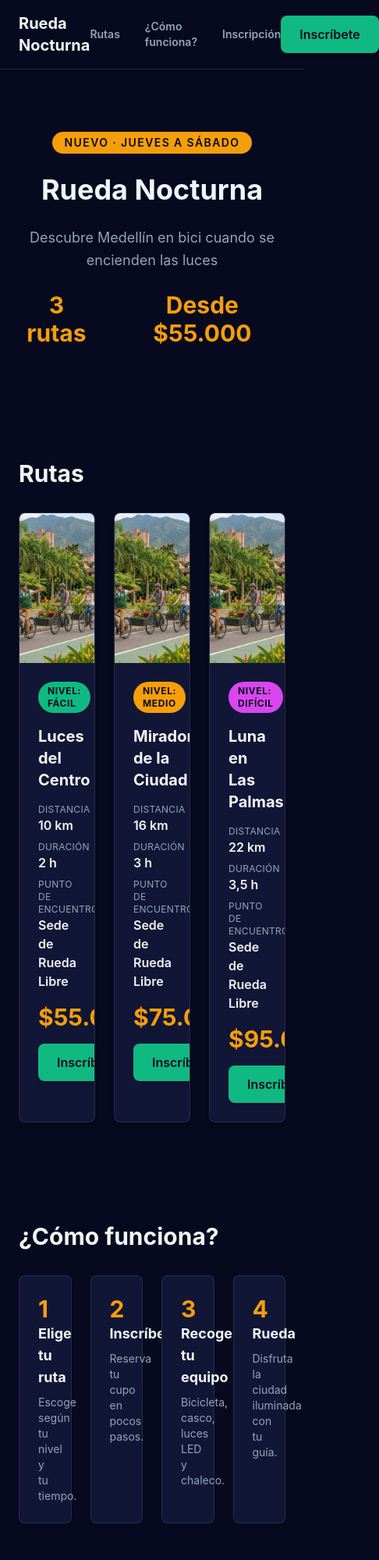
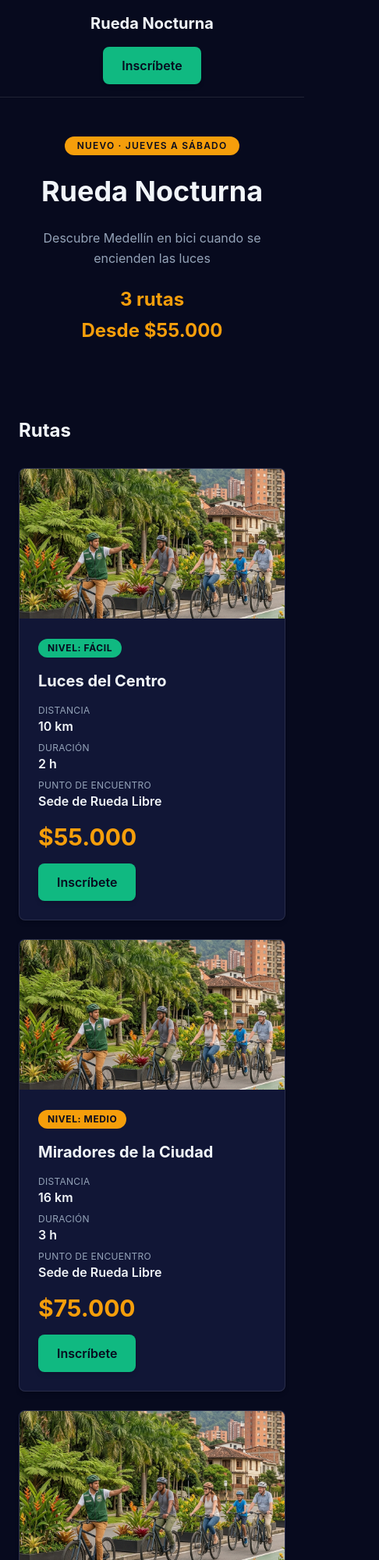
Before and after one commit to nicolas-10-23/Ruta_Basica, a website: page rueda-libre/nocturna/index.html in a window 390 px wide. Shown: the top 2000 px of the page at 78% size, 486 px wide, since content can reach past the window. Drawn offline with Linux system fonts and the light colour scheme.

Commit message:
feat: landing responsive mobile-first con prefijos sm md lg

```diff
--- a/rueda-libre/nocturna/index.html
+++ b/rueda-libre/nocturna/index.html
@@ -9,11 +9,11 @@
 </head>
 <body class="scroll-smooth bg-midnight text-niebla">
 
-    <!-- ENCABEZADO -->
+    <!-- ENCABEZADO: apilado en móvil, fila desde md -->
     <header class="border-b border-white/10">
-        <div class="mx-auto flex max-w-6xl items-center justify-between px-6 py-4">
+        <div class="mx-auto flex max-w-6xl flex-col items-center gap-4 px-6 py-4 md:flex-row md:justify-between">
             <a href="#inicio" class="text-xl font-bold text-niebla focus:outline-none focus:ring-4 focus:ring-farola">Rueda Nocturna</a>
-            <nav aria-label="Principal">
+            <nav aria-label="Principal" class="hidden md:block">
                 <ul class="flex items-center gap-8 text-sm font-semibold">
                     <li><a href="#rutas" class="text-asfalto hover:text-niebla focus:outline-none focus:ring-4 focus:ring-farola">Rutas</a></li>
                     <li><a href="#como-funciona" class="text-asfalto hover:text-niebla focus:outline-none focus:ring-4 focus:ring-farola">¿Cómo funciona?</a></li>
@@ -27,24 +27,24 @@
     <main>
 
         <!-- SECCIÓN PRINCIPAL -->
-        <section id="inicio" class="py-20">
+        <section id="inicio" class="py-12 md:py-20">
             <div class="mx-auto max-w-6xl space-y-6 px-6 text-center">
-                <p class="inline-block rounded-full bg-farola px-4 py-1 text-sm font-semibold uppercase tracking-widest text-midnight">Nuevo · Jueves a sábado</p>
-                <h1 class="text-4xl font-bold leading-tight md:text-6xl">Rueda Nocturna</h1>
-                <p class="mx-auto max-w-2xl text-lg leading-relaxed text-asfalto">Descubre Medellín en bici cuando se encienden las luces</p>
-                <ul class="flex justify-center gap-8">
-                    <li class="text-3xl font-bold text-farola">3 rutas</li>
-                    <li class="text-3xl font-bold text-farola">Desde $55.000</li>
+                <p class="inline-block rounded-full bg-farola px-4 py-1 text-xs font-semibold uppercase tracking-widest text-midnight sm:text-sm">Nuevo · Jueves a sábado</p>
+                <h1 class="text-4xl font-bold leading-tight md:text-5xl lg:text-6xl">Rueda Nocturna</h1>
+                <p class="mx-auto max-w-2xl text-base leading-relaxed text-asfalto sm:text-lg">Descubre Medellín en bici cuando se encienden las luces</p>
+                <ul class="flex flex-col items-center gap-2 sm:flex-row sm:justify-center sm:gap-8">
+                    <li class="text-2xl font-bold text-farola sm:text-3xl">3 rutas</li>
+                    <li class="text-2xl font-bold text-farola sm:text-3xl">Desde $55.000</li>
                 </ul>
             </div>
         </section>
 
-        <!-- RUTAS -->
-        <section id="rutas" class="py-16">
+        <!-- RUTAS: 1, 2 y 3 columnas -->
+        <section id="rutas" class="py-12 md:py-16">
             <div class="mx-auto max-w-6xl space-y-8 px-6">
-                <h2 class="text-3xl font-bold">Rutas</h2>
+                <h2 class="text-2xl font-bold md:text-3xl">Rutas</h2>
 
-                <div class="grid grid-cols-3 gap-6">
+                <div class="grid grid-cols-1 gap-6 sm:grid-cols-2 lg:grid-cols-3">
 
                     <article class="overflow-hidden rounded-lg border border-white/10 bg-aburra shadow-md transition-shadow hover:border-farola hover:shadow-2xl">
                         <img src="../img/ruta.png" alt="Ciclistas recorriendo el centro de Medellín de noche" class="h-48 w-full object-cover">
@@ -95,12 +95,12 @@
             </div>
         </section>
 
-        <!-- ¿CÓMO FUNCIONA? -->
-        <section id="como-funciona" class="py-16">
+        <!-- ¿CÓMO FUNCIONA?: 1, 2 y 4 columnas -->
+        <section id="como-funciona" class="py-12 md:py-16">
             <div class="mx-auto max-w-6xl space-y-8 px-6">
-                <h2 class="text-3xl font-bold">¿Cómo funciona?</h2>
+                <h2 class="text-2xl font-bold md:text-3xl">¿Cómo funciona?</h2>
 
-                <ol class="grid grid-cols-4 gap-6">
+                <ol class="grid grid-cols-1 gap-6 sm:grid-cols-2 lg:grid-cols-4">
                     <li class="space-y-2 rounded-lg border border-white/10 bg-aburra p-6">
                         <span class="text-3xl font-bold text-farola">1</span>
                         <h3 class="text-lg font-bold">Elige tu ruta</h3>
@@ -126,11 +126,11 @@
         </section>
 
         <!-- FRANJA DE INSCRIPCIÓN -->
-        <section id="inscripcion" class="py-16">
+        <section id="inscripcion" class="py-12 md:py-16">
             <div class="mx-auto max-w-6xl px-6">
-                <div class="flex items-center justify-between gap-6 rounded-lg border-l-4 border-ciclon bg-ciclon/10 p-6">
+                <div class="flex flex-col items-start gap-6 rounded-lg border-l-4 border-ciclon bg-ciclon/10 p-6 md:flex-row md:items-center md:justify-between">
                     <div class="space-y-2">
-                        <h2 class="text-2xl font-bold">¿Listo para rodar de noche?</h2>
+                        <h2 class="text-xl font-bold md:text-2xl">¿Listo para rodar de noche?</h2>
                         <p class="text-niebla">Salidas de jueves a sábado. Cupos limitados.</p>
                     </div>
                     <a href="#rutas" class="rounded-lg bg-ciclon px-6 py-3 font-semibold text-midnight shadow-md hover:bg-emerald-400 focus:outline-none focus:ring-4 focus:ring-farola focus:ring-offset-2 focus:ring-offset-midnight">Inscríbete</a>
@@ -140,9 +140,9 @@
 
     </main>
 
-    <!-- PIE -->
+    <!-- PIE: apilado en móvil, fila desde md -->
     <footer class="border-t border-white/10 py-10">
-        <div class="mx-auto flex max-w-6xl justify-between gap-8 px-6">
+        <div class="mx-auto flex max-w-6xl flex-col gap-8 px-6 md:flex-row md:justify-between">
             <div class="space-y-2">
                 <p class="font-bold">Rueda Nocturna</p>
                 <p class="text-sm text-asfalto">Una campaña de Rueda Libre, Medellín.</p>
```
Also changed, not shown: rueda-libre/bitacora.txt (+24 -0 lines), rueda-libre/nocturna/src/output.css.
